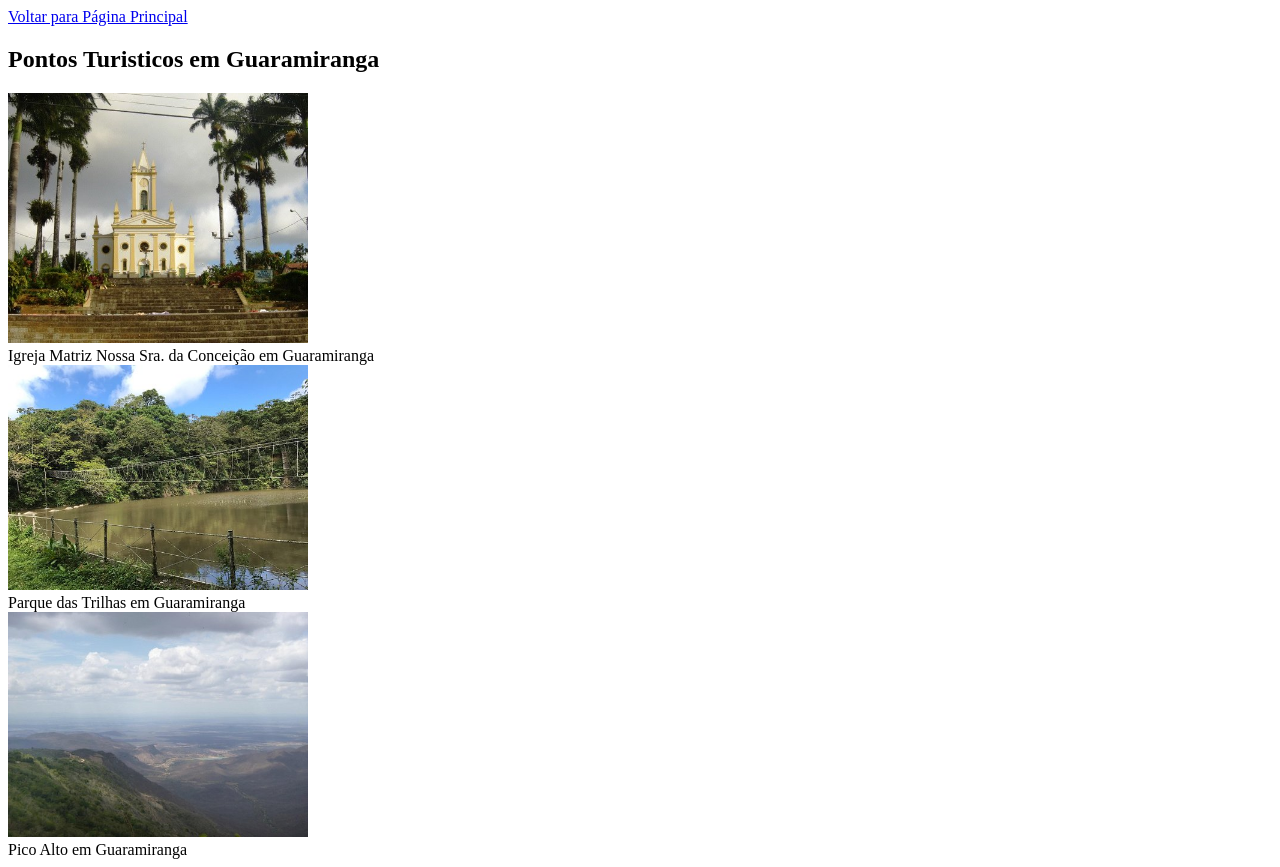
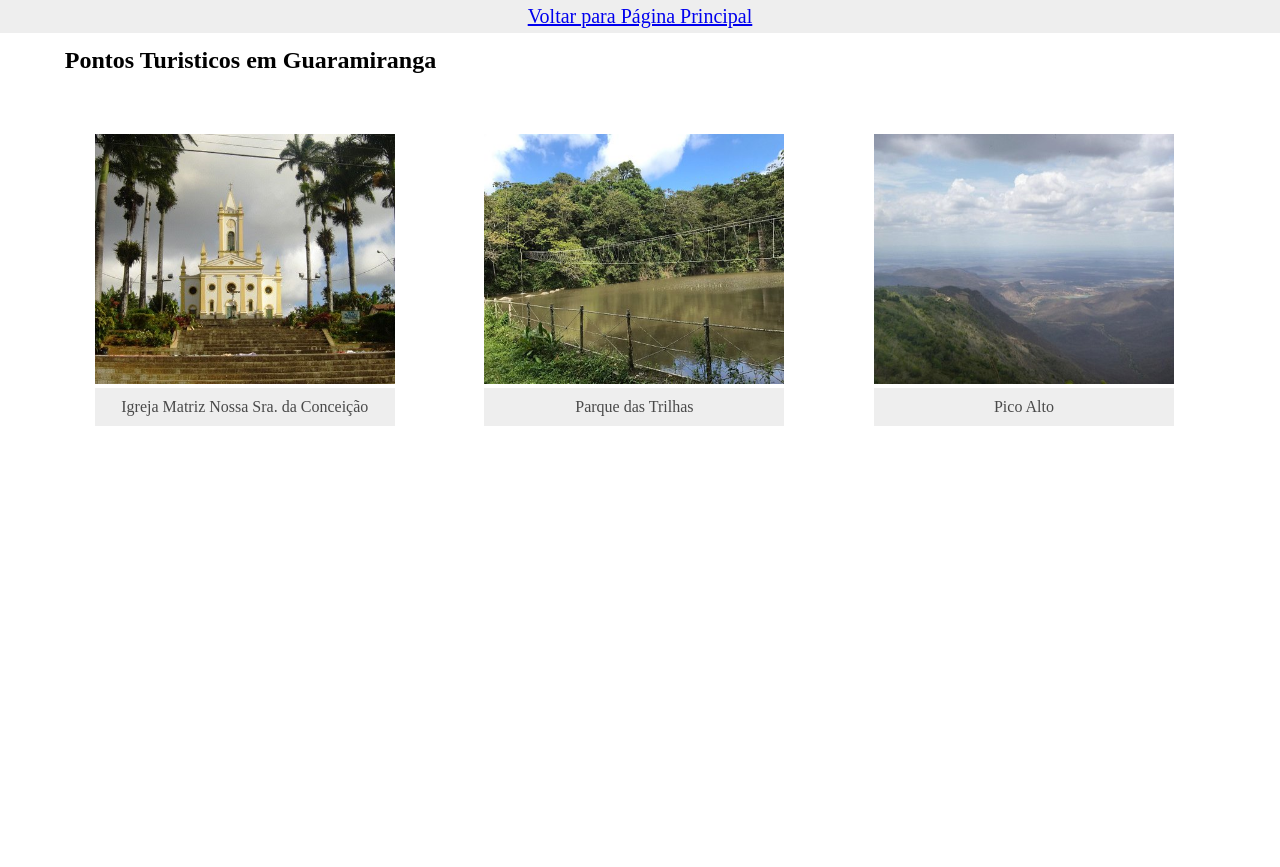
Before and after one commit to Gabriel-Uchoa/flit_modulo_1, a plain HTML site: page pratica_3.2/imagens.html in a window 1280 px wide. After the commit the page ends 800 px from the top, so only its background shows below. Drawn offline with Linux system fonts and the light colour scheme.

Commit message:
Etapa 02/03/04 - Pratica 4.1 concluído

```diff
--- a/pratica_3.2/imagens.html
+++ b/pratica_3.2/imagens.html
@@ -5,7 +5,9 @@
     <meta charset="UTF-8">
     <meta http-equiv="X-UA-Compatible" content="IE=edge">
     <meta name="viewport" content="width=device-width, initial-scale=1.0">
+    <link rel="stylesheet" href="./styles/styles.css">
     <title>Pontos Turisticos Guaramiranga</title>
+
 </head>
 
 <body>
@@ -13,28 +15,28 @@
         <a href="index.html">Voltar para Página Principal</a>
     </nav>
     <section class="title">
-        <div >
+        <div>
             <h2>Pontos Turisticos em Guaramiranga</h2>
         </div>
     </section>
 
-    <section class="imagens">
-        <article>
-            <img src="./img/igrej-matriz-guaramiranga.jpg" alt="Igreja Matriz Guaramiranga" width="300">
-            <div>
-                <span>Igreja Matriz Nossa Sra. da Conceição em Guaramiranga</span>
+    <section class="container">
+        <article class="card">
+            <img class="imagens" src="./img/igrej-matriz-guaramiranga.jpg" alt="Igreja Matriz Guaramiranga" width="300">
+            <div class="descricao">
+                <span>Igreja Matriz Nossa Sra. da Conceição</span>
             </div>
         </article>
-        <article>
-            <img src="./img/parque_das_trilhas.jpg" alt="Parque das Trilhas Guaramiranga" width="300">
-            <div>
-                <span>Parque das Trilhas em Guaramiranga</span>
+        <article class="card">
+            <img class="imagens" src="./img/parque_das_trilhas.jpg" alt="Parque das Trilhas Guaramiranga" width="300">
+            <div class="descricao">
+                <span>Parque das Trilhas</span>
             </div>
         </article>
-        <article>
-            <img src="./img/pico-alto.jpg" alt="Pico Alto Guaramiranga" width="300">
-            <div>
-                <span>Pico Alto em Guaramiranga</span>
+        <article class="card">
+            <img class="imagens" src="./img/pico-alto.jpg" alt="Pico Alto Guaramiranga" width="300">
+            <div class="descricao">
+                <span>Pico Alto</span>
             </div>
         </article>
     </section>
--- /dev/null
+++ b/pratica_3.2/styles/styles.css
@@ -0,0 +1,51 @@
+* {
+    margin: 0;
+    padding: 0;
+}
+
+.menu {
+    text-align: center;
+    font-size: 20px;
+    padding: .3rem;
+    background-color: #eee;
+}
+
+.lista {
+    padding: 10px 40px;
+    border: 2px;
+    border-style: dashed;
+}
+
+.title{
+    margin: 10px 60px;
+    padding: .3rem;
+}
+
+.card{
+    width: 300px;
+    height: 250px;
+    text-align: center;
+    color: rgb(73, 73, 73);
+    float: left;
+    margin: 0px 40px;
+    padding: .3rem;
+}
+
+.imagens{
+    height:100%;
+    width: 100%;
+}
+
+.descricao{
+    background-color: #eee;
+    padding: 10px;
+}
+
+.descricao:hover{
+    background-color: rgb(134, 133, 133);
+    color: white;
+}
+
+.container {
+    margin: 50px;
+}
```
Also changed, not shown: pratica_3.2/index.html (+8 -2 lines).
